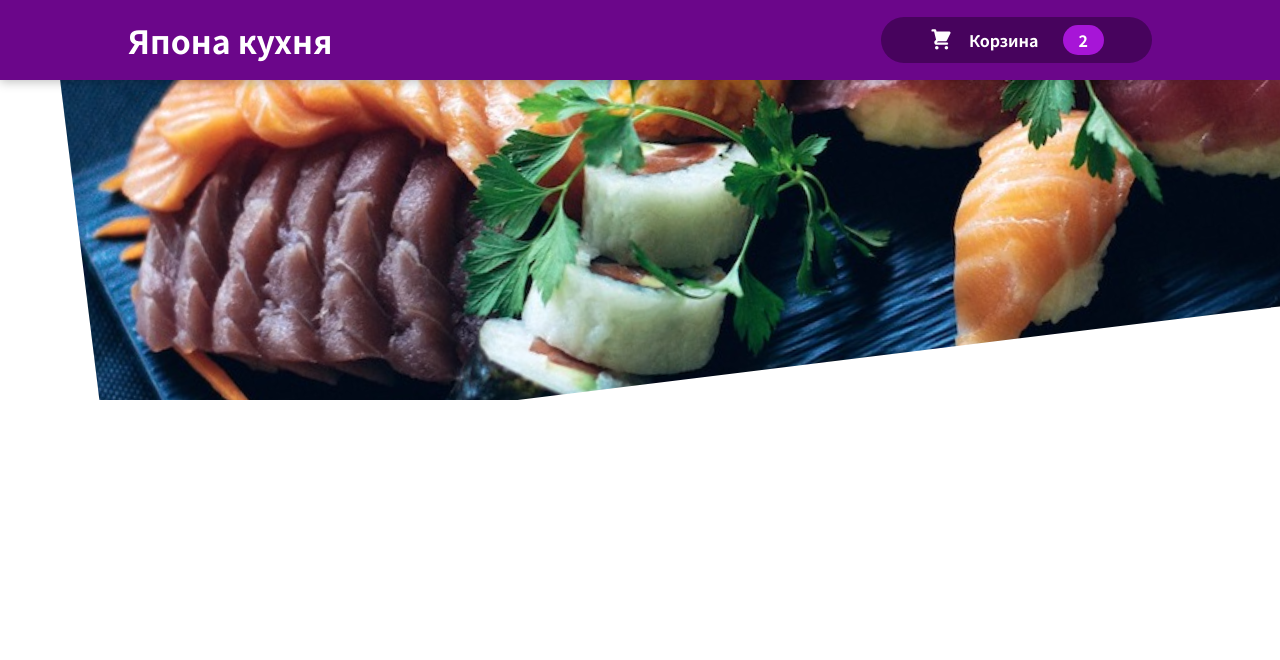
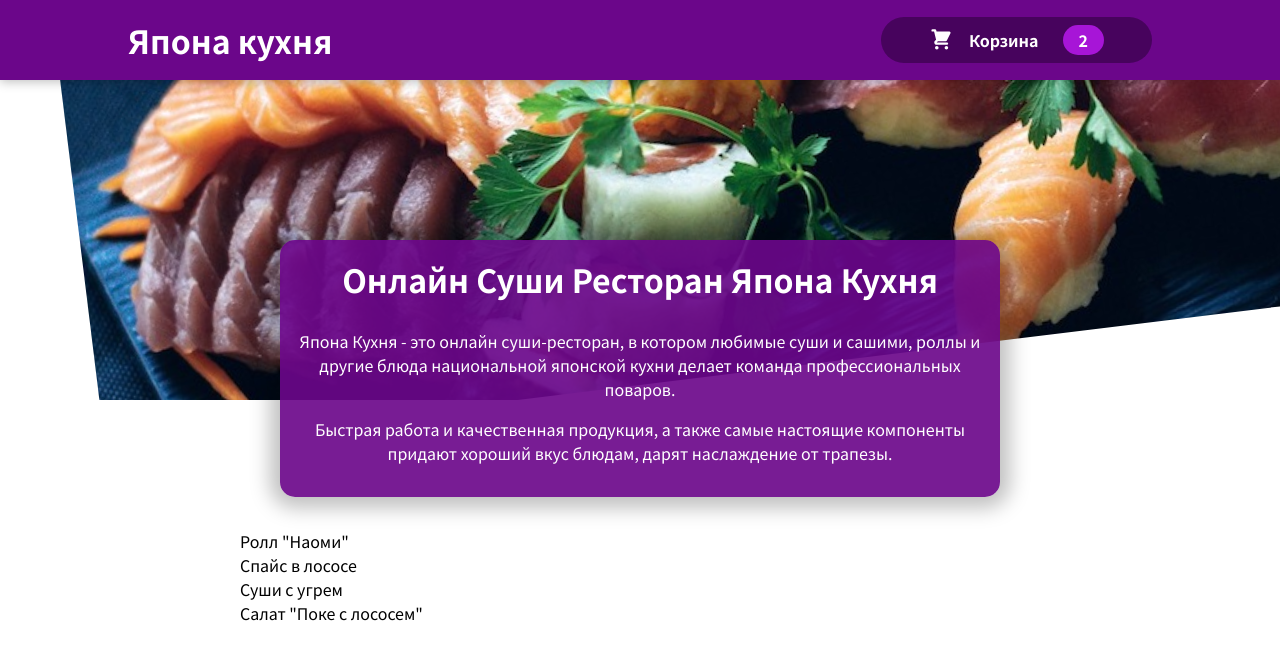
Before and after one commit to Dmitry27Zh/food-order-app, a React (Create React App) app: page / in a window 1280 px wide. Shown: the top 660 px of the page. Built offline with nearby package versions, Linux system fonts and the light colour scheme.

Commit message:
Start Meals

```diff
--- a/src/App.js
+++ b/src/App.js
@@ -1,9 +1,13 @@
 import Header from './components/Layout/header/header'
+import Meals from './components/Meals/meals'
 
 function App() {
   return (
     <>
       <Header />
+      <main>
+        <Meals />
+      </main>
     </>
   )
 }
--- /dev/null
+++ b/src/components/Meals/mealList/mealList.jsx
@@ -0,0 +1,40 @@
+import styles from './mealList.module.css'
+
+const DUMMY_MEALS = [
+  {
+    id: 'm1',
+    name: 'Ролл "Наоми"',
+    description: 'Сыр Филадельфия, куриное филе, масаго, помидор, огурец, кунжут',
+    price: 11.99,
+  },
+  {
+    id: 'm2',
+    name: 'Спайс в лососе',
+    description: 'Рис, лосось, соус спайс',
+    price: 3.99,
+  },
+  {
+    id: 'm3',
+    name: 'Суши с угрем',
+    description: 'Угорь копченый, соус унаги, кунжут',
+    price: 4.99,
+  },
+  {
+    id: 'm4',
+    name: 'Салат "Поке с лососем"',
+    description: 'Рис, лосось, огурец, чука, нори, стружка тунца, соус ореховый',
+    price: 7.99,
+  },
+]
+
+const MealList = () => {
+  const mealList = DUMMY_MEALS.map(({ name, id }) => <li key={id}>{name}</li>)
+
+  return (
+    <section className={styles.meals}>
+      <ul>{mealList}</ul>
+    </section>
+  )
+}
+
+export default MealList
--- /dev/null
+++ b/src/components/Meals/mealList/mealList.module.css
@@ -0,0 +1,24 @@
+.meals {
+  max-width: 50rem;
+  width: 90%;
+  margin: 2rem auto;
+  animation: meals-appear 1s ease-out forwards;
+}
+
+.meals ul {
+  list-style: none;
+  margin: 0;
+  padding: 0;
+}
+
+@keyframes meals-appear {
+  from {
+    opacity: 0;
+    transform: translateY(3rem);
+  }
+
+  to {
+    opacity: 1;
+    transform: translateY(0);
+  }
+}
--- /dev/null
+++ b/src/components/Meals/meals.jsx
@@ -0,0 +1,13 @@
+import MealList from './mealList/mealList'
+import PromoText from './promoText/promoText'
+
+const Meals = () => {
+  return (
+    <>
+      <PromoText />
+      <MealList />
+    </>
+  )
+}
+
+export default Meals
--- /dev/null
+++ b/src/components/Meals/promoText/promoText.jsx
@@ -0,0 +1,19 @@
+import styles from './promoText.module.css'
+
+const PromoText = () => {
+  return (
+    <section className={styles['promo-text']}>
+      <h2>Онлайн Суши Ресторан Япона Кухня</h2>
+      <p>
+        Япона Кухня - это онлайн суши-ресторан, в котором любимые суши и сашими, роллы и другие блюда национальной
+        японской кухни делает команда профессиональных поваров.
+      </p>
+      <p>
+        Быстрая работа и качественная продукция, а также самые настоящие компоненты придают хороший вкус блюдам, дарят
+        наслаждение от трапезы.
+      </p>
+    </section>
+  )
+}
+
+export default PromoText
--- /dev/null
+++ b/src/components/Meals/promoText/promoText.module.css
@@ -0,0 +1,18 @@
+.promo-text {
+  text-align: center;
+  max-width: 45rem;
+  width: 90%;
+  margin: auto;
+  margin-top: -10rem;
+  position: relative;
+  background-color: #6b068ae8;
+  color: white;
+  border-radius: 15px;
+  padding: 1rem;
+  box-shadow: 0 1px 20px 10px rgba(0, 0, 0, 0.25);
+}
+
+.promo-text h2 {
+  font-size: 2rem;
+  margin-top: 0;
+}
```
